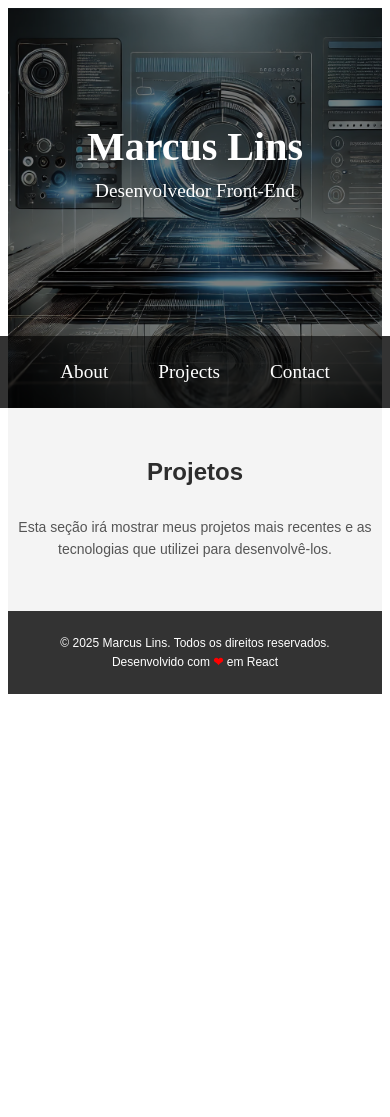
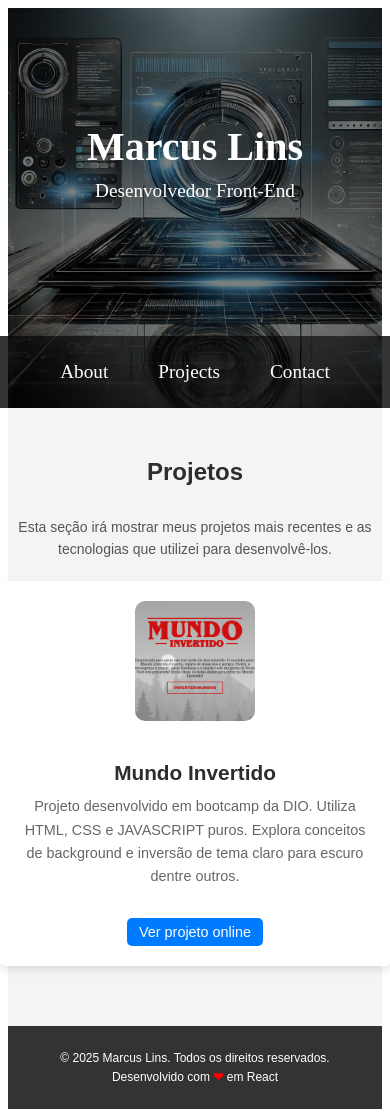
Before and after one commit to MarcussPablo/portfolio, a React (Vite) app: page /projects in a window 390 px wide. Before the commit the page ends 844 px from the top, so only its background shows below. Built offline with nearby package versions, Linux system fonts and the light colour scheme.

Commit message:
adicionando projetos

```diff
--- a/src/components/Projects/Projects.css
+++ b/src/components/Projects/Projects.css
@@ -24,6 +24,61 @@
   color: #555;
 }
 
+/* Estilos para os projetos */
+.project {
+  display: flex;
+  align-items: center;
+  gap: 20px;
+  margin-bottom: 30px;
+  justify-content: center;
+  width: 100%;
+  max-width: 900px;
+  background-color: #fff;
+  padding: 20px;
+  border-radius: 8px;
+  box-shadow: 0 4px 8px rgba(0, 0, 0, 0.1);
+}
+
+.project-image {
+  width: 150px;
+  height: 150px;
+  object-fit: cover;
+  border-radius: 10px;
+}
+
+.project-info {
+  max-width: 500px;
+  text-align: left;
+}
+
+.project-info h3 {
+  margin-bottom: 10px;
+  font-size: 1.5rem;
+  color: #2d2d2d;
+}
+
+.project-info p {
+  font-size: 1rem;
+  color: #666;
+}
+
+/* Estilização do link */
+.project-info a {
+  display: inline-block;
+  margin-top: 10px;
+  padding: 8px 15px;
+  background-color: #007bff;
+  color: #fff;
+  text-decoration: none;
+  font-size: 1rem;
+  border-radius: 5px;
+  transition: background 0.3s ease;
+}
+
+.project-info a:hover {
+  background-color: #0056b3;
+}
+
 /* Responsividade */
 @media (max-width: 768px) {
   .projects {
@@ -37,14 +92,42 @@
   .projects p {
     font-size: 16px;
   }
+
+  .project {
+    flex-direction: column;
+    align-items: center;
+    text-align: center;
+  }
+
+  .project-info {
+    text-align: center;
+  }
+
+  .project-image {
+    width: 120px;
+    height: 120px;
+  }
 }
 
 @media (max-width: 480px) {
   .projects h2 {
-      font-size: 24px; /* Ajuste do tamanho do título em telas menores */
+    font-size: 24px;
   }
 
   .projects p {
-      font-size: 14px; /* Redução do tamanho do texto para melhor legibilidade em telas pequenas */
+    font-size: 14px;
+  }
+
+  .project-info h3 {
+    font-size: 1.3rem;
+  }
+
+  .project-info p {
+    font-size: 0.9rem;
+  }
+
+  .project-info a {
+    font-size: 0.9rem;
+    padding: 6px 12px;
   }
 }
--- a/src/components/Projects/Projects.jsx
+++ b/src/components/Projects/Projects.jsx
@@ -6,6 +6,18 @@ const Projects = () => {
     <section className="projects">
       <h2>Projetos</h2>
       <p>Esta seção irá mostrar meus projetos mais recentes e as tecnologias que utilizei para desenvolvê-los.</p>
+
+      <div className="project">
+        <img src="public/imagens/mundo-invertido.png" alt="Projeto 1" className="project-image" />
+        <div className="project-info">
+          <h3>Mundo Invertido</h3>
+          <p>Projeto desenvolvido em bootcamp da DIO. Utiliza HTML, CSS e JAVASCRIPT puros. Explora conceitos
+            de background e inversão de tema claro para escuro dentre outros.
+          </p>
+          <a href="https://mundo-invertido-marcus.netlify.app/">Ver projeto online</a>
+        </div>
+      </div>
+
     </section>
   );
 };
```
Also changed, not shown: public/imagens/mundo-invertido.png (added). Lines whose indentation alone changed are shown as unchanged.
